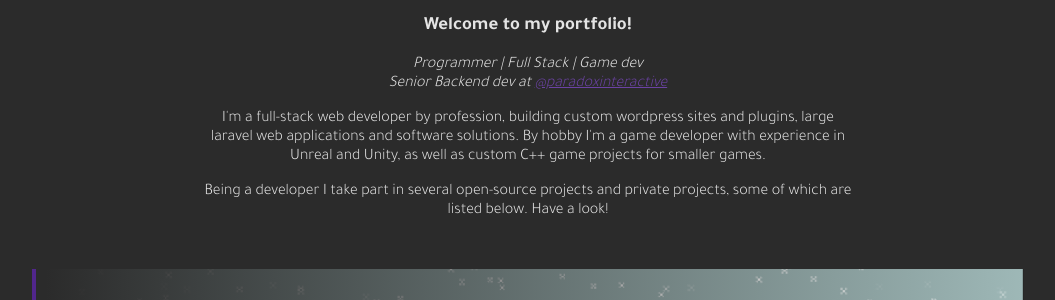
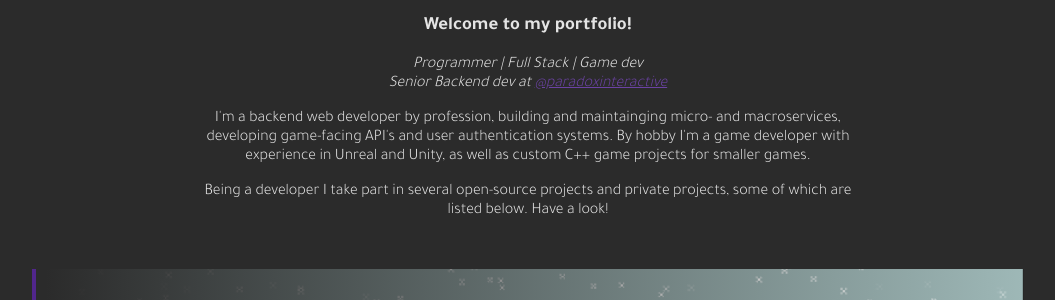
Before and after one commit to Alx101/Alx101.github.io, a Jekyll site: the page built from index.html, in a window 1280 px wide. Shown: the part 234-534 px from the top of the page, without its empty margins (112-1167 px from the left). Built offline with Jekyll 4.4.1, drawn with Linux system fonts in a browser that asks for light colours; nearby versions of some CDN libraries.

Commit message:
Update work decription

```diff
--- a/index.html
+++ b/index.html
@@ -8,8 +8,8 @@ layout: default
         <em>Senior Backend dev at <a href="https://www.paradoxinteractive.com/" target="_blank">@paradoxinteractive</a></em>
     </div>
     <p class="align-center">
-        I'm a full-stack web developer by profession, building custom wordpress sites and plugins,
-        large laravel web applications and software solutions. By hobby I'm a game developer with experience in Unreal and Unity,
+        I'm a backend web developer by profession, building and maintainging micro- and macroservices,
+        developing game-facing API's and user authentication systems. By hobby I'm a game developer with experience in Unreal and Unity,
         as well as custom C++ game projects for smaller games.
     </p>
     <p class="align-center">
```
